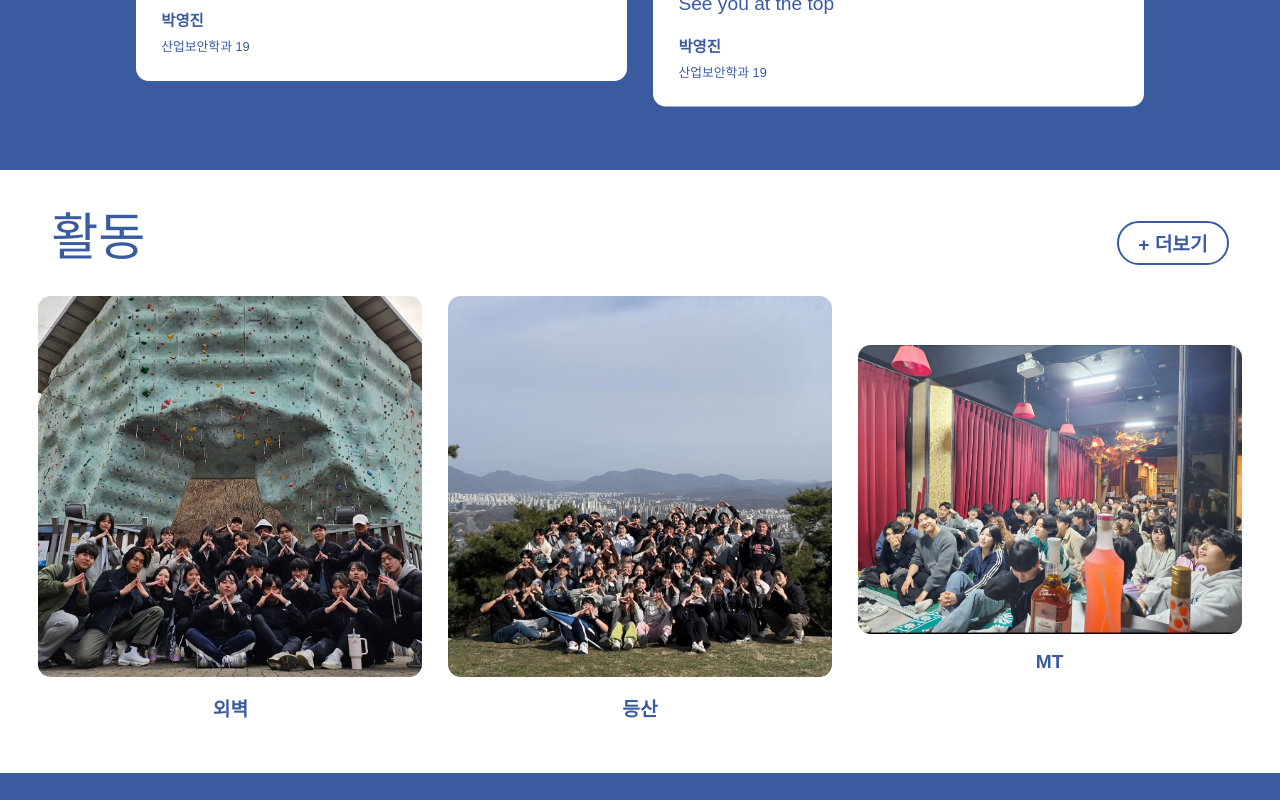
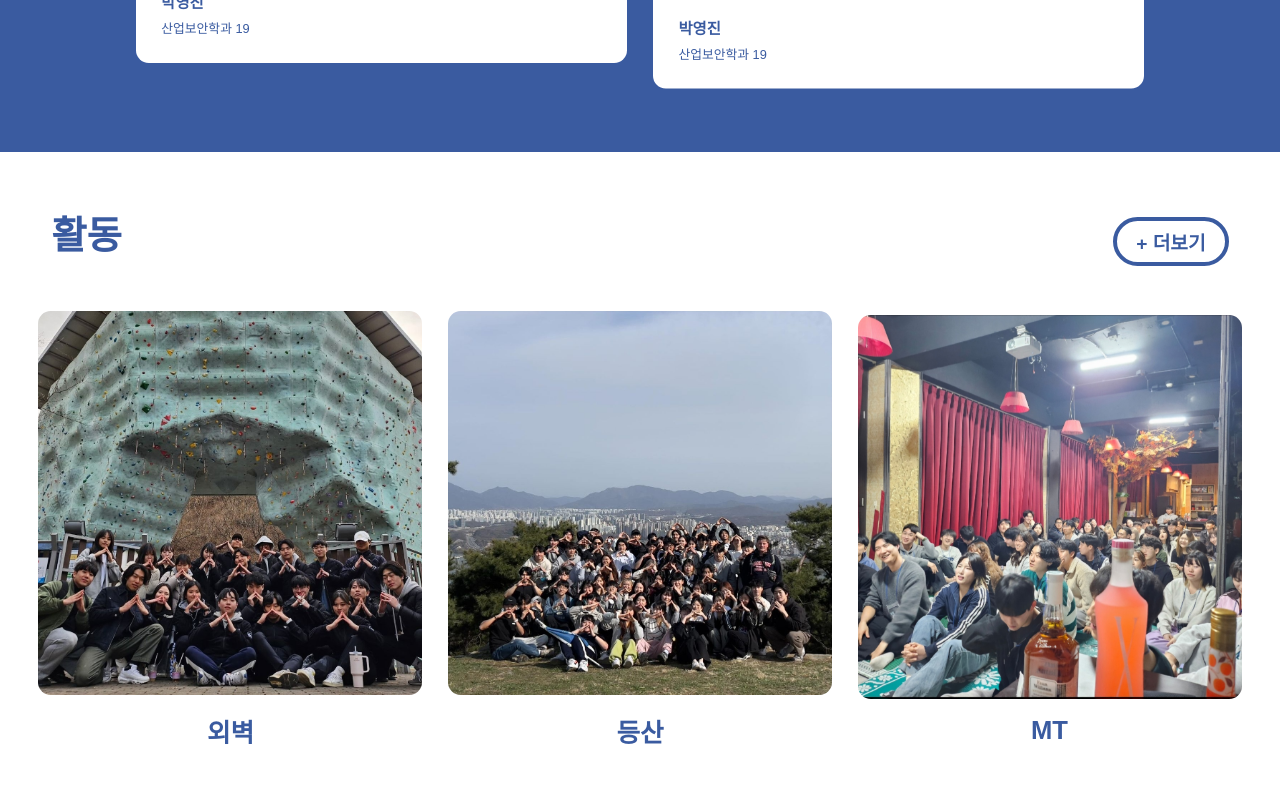
Before and after one commit to seonghoon1201/dkuac_fe, a React (Create React App) app: page / in a window 1280 px wide. Shown: the part 2003-2803 px from the top of the page. Before the commit the page ends 2776 px from the top, so only its background shows below. Built offline with nearby package versions, Linux system fonts and the light colour scheme; the HTML template or start-up script is replaced by a standard one.

Commit message:
activity

```diff
--- a/src/components/Home.js
+++ b/src/components/Home.js
@@ -106,10 +106,11 @@ function Home() {
       justifyContent: "center",
     },
     reviewsTitle: {
-      fontSize: "4vw",
+      fontSize: "3vw",
       color: "white",
       marginBottom: "2vw",
       marginLeft: "2vw", // 왼쪽에 위치하도록 마진 추가
+      fontWeight: "600",
     },
     reviewContainer: {
       display: "flex",
@@ -166,13 +167,16 @@ function Home() {
       padding: "0 2vw",
     },
     activitiesTitle: {
-      fontSize: "4vw",
+      fontSize: "3vw",
       color: "#3a5ba0",
+      margin: "2vw 0",
+      alignSelf: "flex-start",
+      fontWeight: "600",
     },
     moreButton: {
       backgroundColor: "white",
       color: "#3a5ba0",
-      border: "2px solid #3a5ba0",
+      border: "4px solid #3a5ba0",
       padding: "0.5vw 1.5vw",
       fontSize: "1.5vw",
       fontWeight: "600",
@@ -193,13 +197,14 @@ function Home() {
       marginBottom: "2vw",
     },
     activityImage: {
-      width: "100%",
-      height: "auto",
+      width: "30vw",
+      height: "30vw",
+      objectFit: "cover",
       borderRadius: "1vw",
     },
     activityName: {
-      fontSize: "1.5vw",
-      fontWeight: "600",
+      fontSize: "2vw",
+      fontWeight: "800",
       marginTop: "1vw",
     },
   };
```
